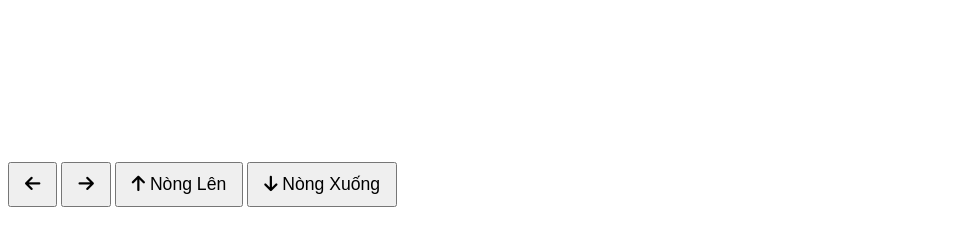
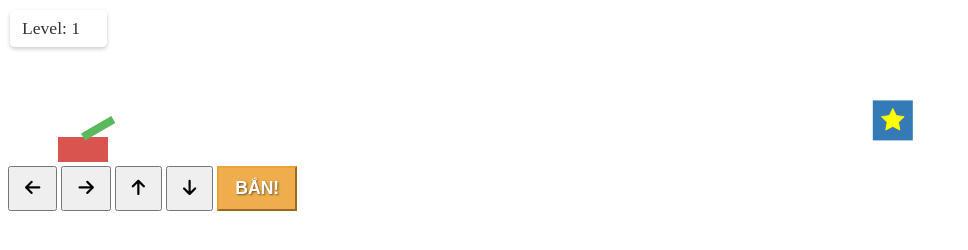
Before and after one commit to lyminhthai2009/Game-Test, a plain HTML site: page index.html in a window 1280 px wide. Shown: the whole page, without its empty margins (0-968 px from the left). Drawn offline with Linux system fonts and the light colour scheme.

Commit message:
Update index.html

```diff
--- a/index.html
+++ b/index.html
@@ -3,12 +3,16 @@
 <head>
     <meta charset="UTF-8">
     <meta name="viewport" content="width=device-width, initial-scale=1.0, user-scalable=no">
-    <title>Thử Nghiệm Xe Tăng 30/4</title>
+    <title>Bắn Xe Tăng 30/4</title>
     <link rel="stylesheet" href="style.css">
-    <!-- Thêm Font Awesome cho icon (tùy chọn, có thể dùng chữ) -->
     <link rel="stylesheet" href="https://cdnjs.cloudflare.com/ajax/libs/font-awesome/6.0.0/css/all.min.css">
 </head>
 <body>
+    <div id="game-info">
+        Level: <span id="level-display">1</span>
+        <span id="message-display"></span>
+    </div>
+
     <div id="game-container">
         <canvas id="gameCanvas"></canvas>
     </div>
@@ -16,8 +20,9 @@
     <div id="controls">
         <button id="btn-left"><i class="fas fa-arrow-left"></i></button>
         <button id="btn-right"><i class="fas fa-arrow-right"></i></button>
-        <button id="btn-turret-up"><i class="fas fa-arrow-up"></i> Nòng Lên</button>
-        <button id="btn-turret-down"><i class="fas fa-arrow-down"></i> Nòng Xuống</button>
+        <button id="btn-turret-up"><i class="fas fa-arrow-up"></i></button>
+        <button id="btn-turret-down"><i class="fas fa-arrow-down"></i></button>
+        <button id="btn-fire">BẮN!</button> <!-- Nút Bắn mới -->
     </div>
 
     <script src="script.js"></script>
```
